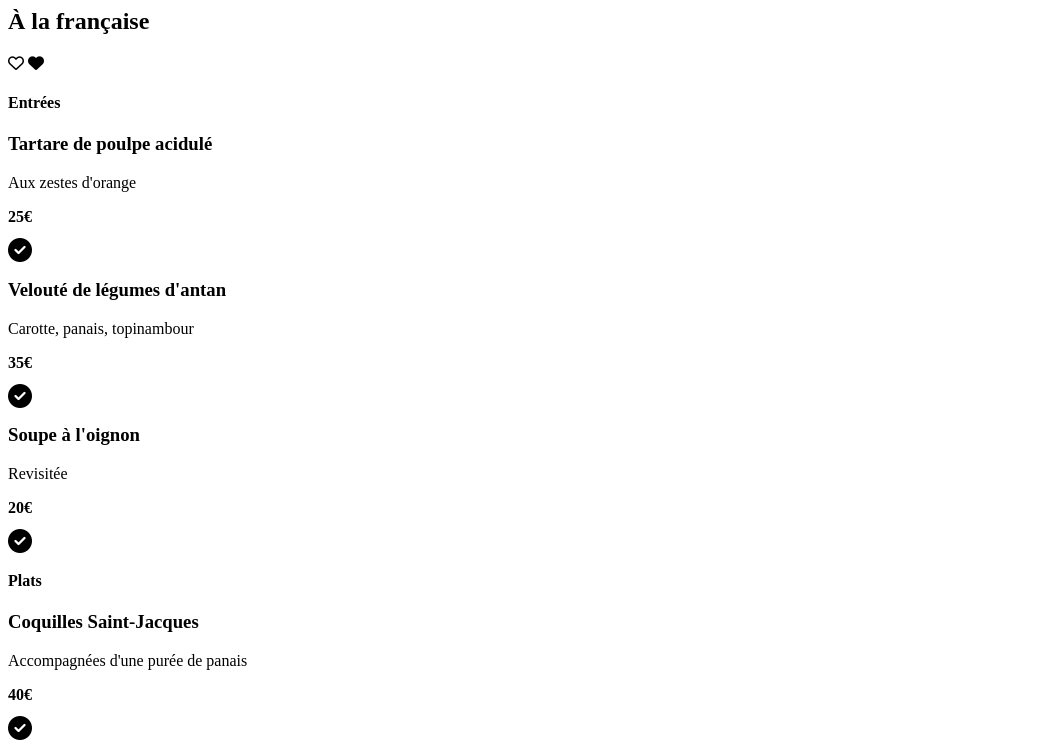
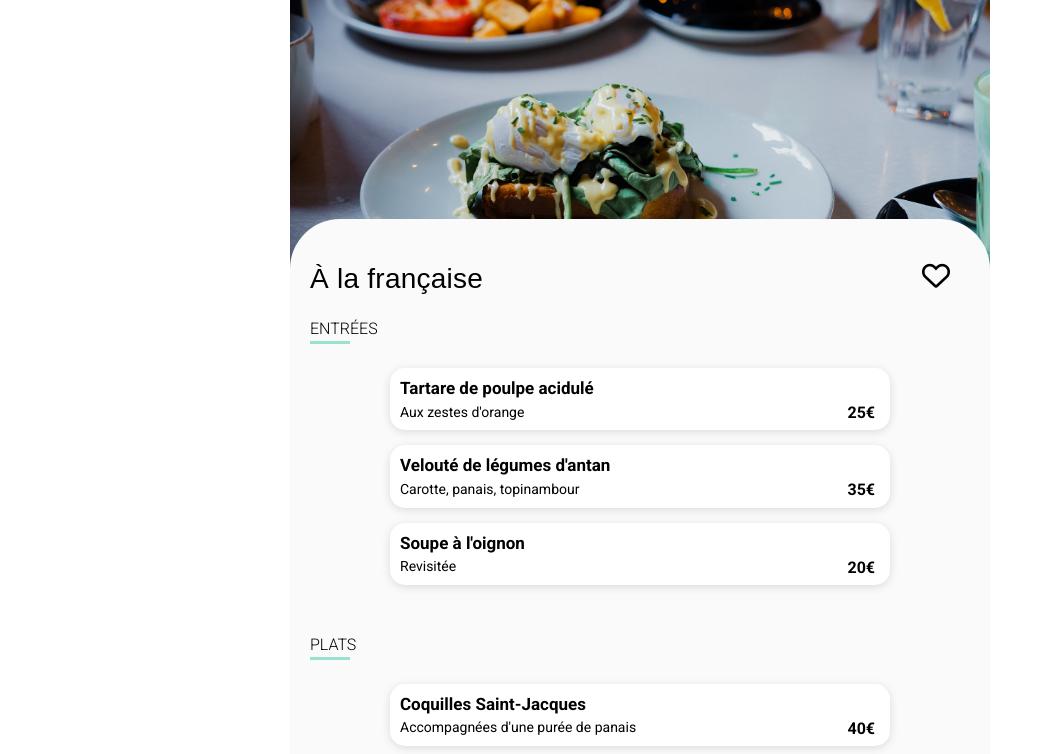
Before and after one commit to EPourmo/create-a-dynamic-website-with-css-animations, a plain HTML site: page pages/alafrancaise.html in a window 1280 px wide. Shown: the part 92-846 px from the top of the page, without its empty margins (0-1045 px from the left). Drawn offline with Linux system fonts and the light colour scheme; the site is published under a folder, as on GitHub Pages, so addresses that start at the root find nothing; a web font is replaced by a local one.

Commit message:
fixed path

```diff
--- a/pages/alafrancaise.html
+++ b/pages/alafrancaise.html
@@ -5,7 +5,7 @@
     <meta http-equiv="X-UA-Compatible" content="IE=edge" />
     <meta name="viewport" content="width=device-width, initial-scale=1.0" />
     <title>Menu à la Française 🍽</title>
-    <link rel="stylesheet" href="/style.css" />
+    <link rel="stylesheet" href="../style.css" />
     <!-- google font -->
     <link
       href="https://fonts.googleapis.com/css2?family=Roboto:wght@300;400;700&family=Shrikhand&display=swap"
--- a/pages/lanoteenchantee.html
+++ b/pages/lanoteenchantee.html
@@ -5,7 +5,7 @@
     <meta http-equiv="X-UA-Compatible" content="IE=edge" />
     <meta name="viewport" content="width=device-width, initial-scale=1.0" />
     <title>Menu La note enchantée 🍽</title>
-    <link rel="stylesheet" href="/style.css" />
+    <link rel="stylesheet" href="../style.css" />
     <!-- google font -->
     <link
       href="https://fonts.googleapis.com/css2?family=Roboto:wght@300;400;700&family=Shrikhand&display=swap"
```
Also changed, not shown: pages/lapalettedugout.html (+1 -1 lines), pages/ledelicedessens.html (+1 -1 lines).
